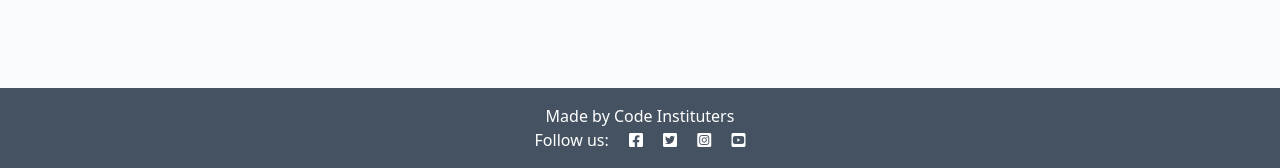
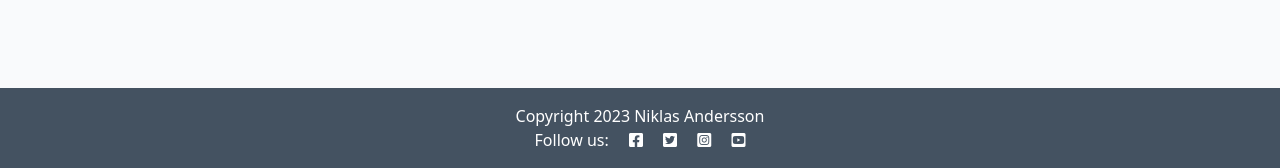
Before and after one commit to nianswe/django-blog, a Django app: page / in a window 1280 px wide. Shown: the part 632-800 px from the top of the page. Run offline with Django 4.2, Linux system fonts and the light colour scheme; data that the repository does not hold is empty.

Commit message:
adds block variables base index

```diff
--- a/blog/templates/blog/index.html
+++ b/blog/templates/blog/index.html
@@ -50,3 +50,5 @@
 
 <!-- index.html content ends here -->
 {% endblock %}
+
+{% block copyright %} Copyright 2023 Niklas Andersson {% endblock copyright %}
--- a/templates/base.html
+++ b/templates/base.html
@@ -62,7 +62,8 @@
 
     <!-- Footer -->
     <footer class="footer mt-auto py-3 dark-bg">
-        <p class="m-0 text-center text-white">Made by Code Instituters</p>
+        <!-- <p class="m-0 text-center text-white">Made by Code Instituters</p> -->
+        <p class="m-0 text-center text-white">{% block copyright %} Made by Code Instituters <!-- Content Goes here --> {% endblock copyright %}</p>
         <p class="m-0 text-center text-white">Follow us: <i class="fab fa-facebook-square ms-3"></i>
             <i class="fab fa-twitter-square ms-3"></i>
             <i class="fab fa-instagram-square ms-3"></i>
```
